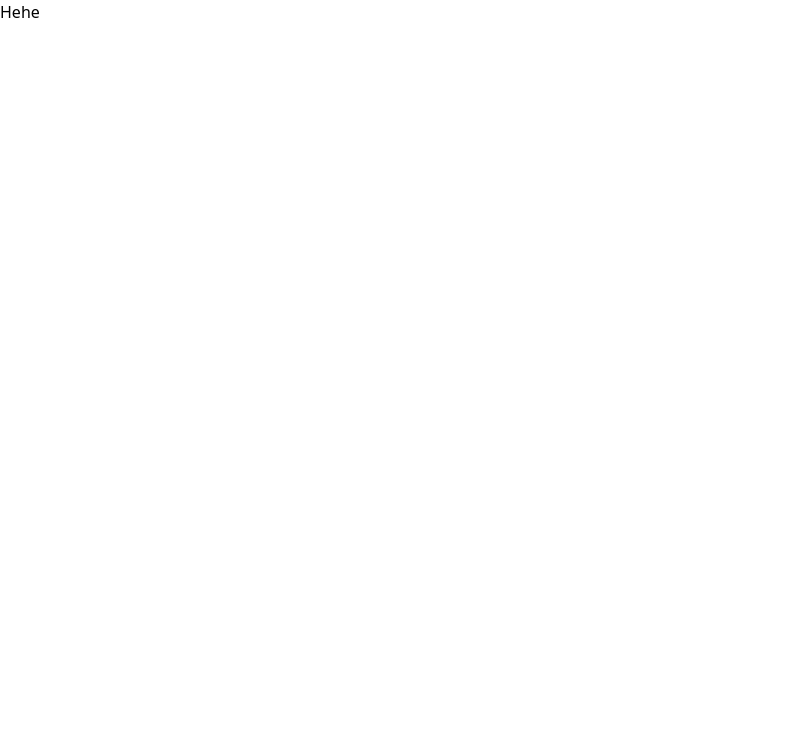
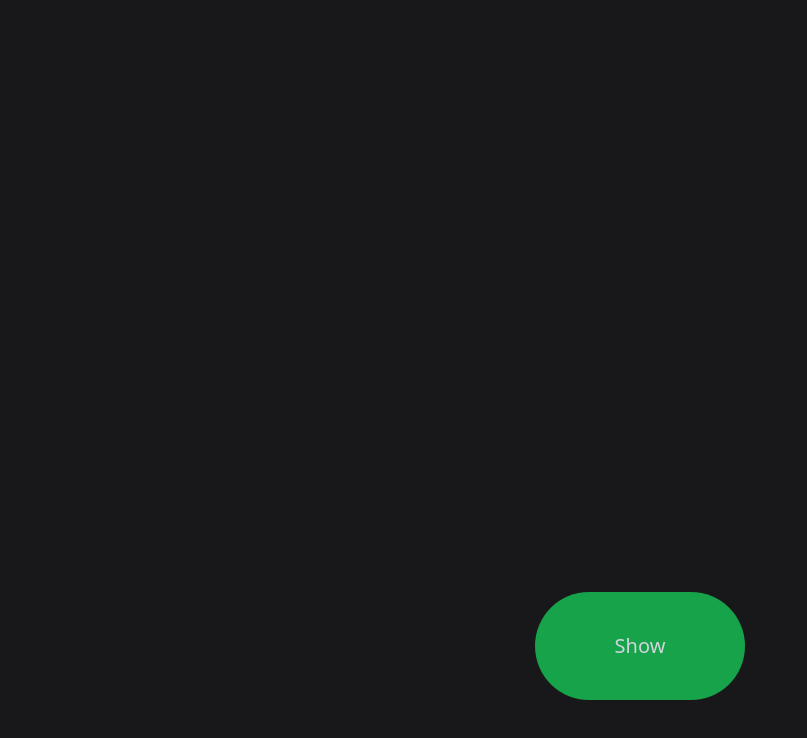
Before and after one commit to andreiroque/code-adventures, a React (Vite) app in the folder Day8-React-App-With-Framer-Motion/: page / in a window 1280 px wide. Shown: the top 738 px of the page, without its empty margins (0-807 px from the left). Built offline with nearby package versions, Linux system fonts and the light colour scheme.

Commit message:
Add animation using framer-motion

```diff
--- a/Day8-React-App-With-Framer-Motion/src/App.css
+++ b/Day8-React-App-With-Framer-Motion/src/App.css
@@ -0,0 +1,4 @@
+.btn {
+  position: absolute;
+  bottom: 100px;
+}
--- a/Day8-React-App-With-Framer-Motion/src/App.jsx
+++ b/Day8-React-App-With-Framer-Motion/src/App.jsx
@@ -1,10 +1,32 @@
+import { useState } from "react";
 import "./App.css";
-import { motion } from "framer-motion";
+import { AnimatePresence, motion } from "framer-motion";
 
 const App = () => {
+  const [show, setShow] = useState(false);
   return (
-    <div>
-      <h1>Hehe</h1>
+    <div className="h-screen flex items-center justify-center flex-col bg-zinc-900">
+      <AnimatePresence>
+        {show ? (
+          <motion.div
+            initial={{ y: -100, opacity: 0 }}
+            animate={{ y: 0, opacity: 1 }}
+            exit={{ y: -100, opacity: 0 }}
+            className="bg-slate-800 p-20 rounded-lg font-mono text-gray-300"
+          >
+            <h1 className="text-3xl">Hello World!</h1>
+          </motion.div>
+        ) : null}
+      </AnimatePresence>
+      <button
+        type="button"
+        className="px-20 py-10 bg-green-600 rounded-full text-gray-300 btn text-xl"
+        onClick={() => {
+          setShow(!show);
+        }}
+      >
+        {show ? "Hide" : "Show"}
+      </button>
     </div>
   );
 };
```
